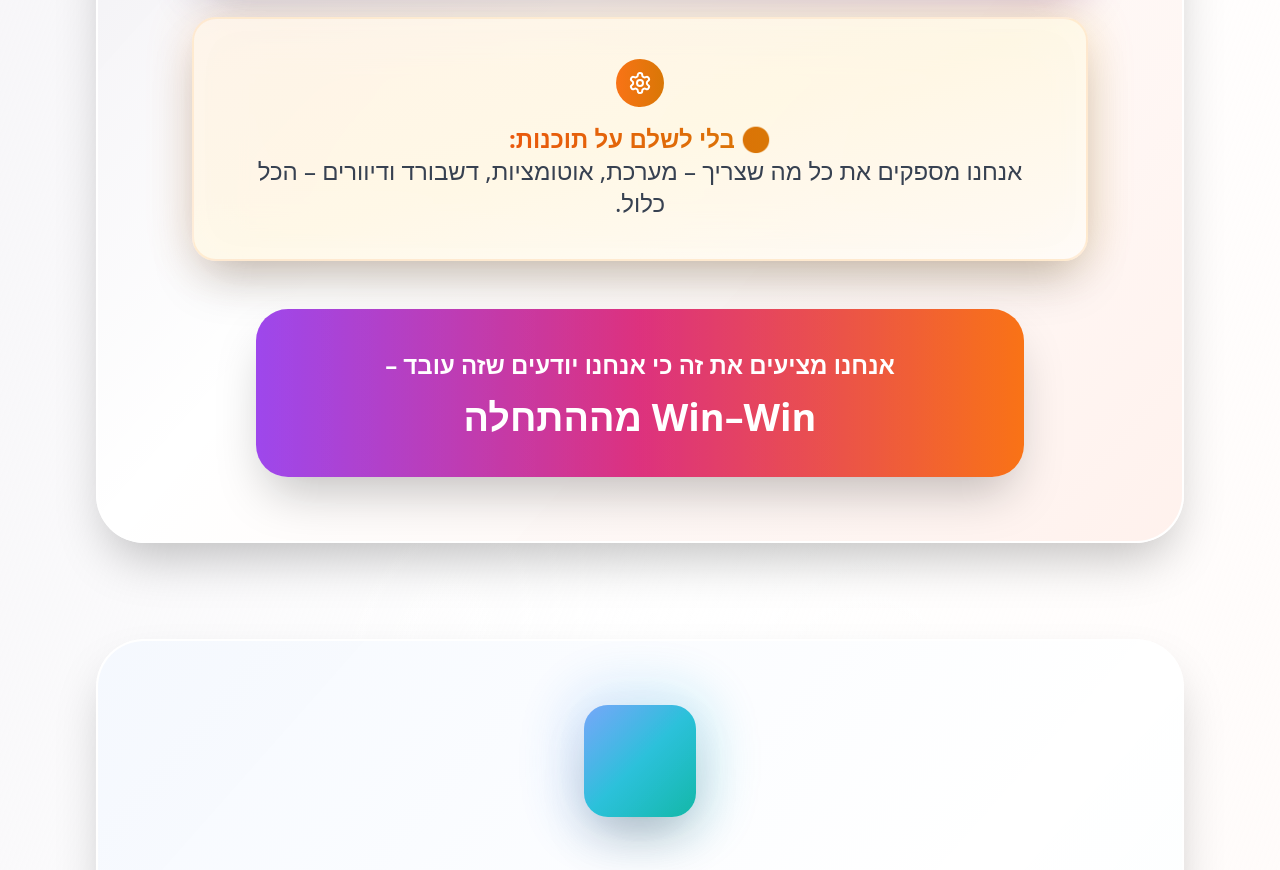
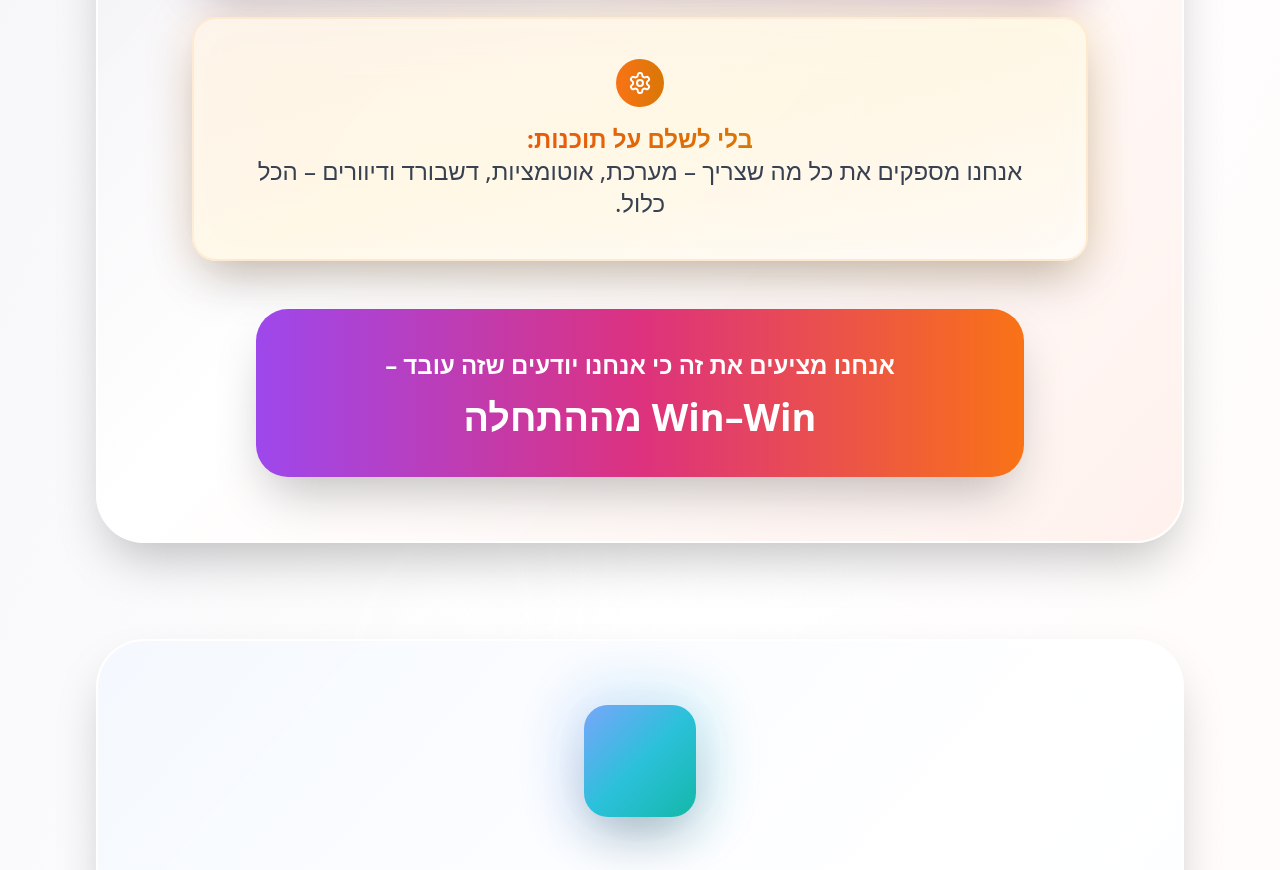
Before and after one commit to rotem-ziv21/data-to-dollars-flow, a React (Vite) app: page / in a window 1280 px wide. Shown: the part 7620-8490 px from the top of the page. Built offline with nearby package versions, Linux system fonts and the light colour scheme.

Commit message:
Remove orange dot
Remove the orange dot from the specified section.

```diff
--- a/src/pages/Index.tsx
+++ b/src/pages/Index.tsx
@@ -1156,7 +1156,7 @@ export default function Index() {
                       </div>
                       <p className="text-xl md:text-2xl text-gray-800 font-bold leading-relaxed text-center">
                         <span className="bg-gradient-to-r from-orange-600 to-amber-600 bg-clip-text text-transparent">
-                          🟠 בלי לשלם על תוכנות:
+                          בלי לשלם על תוכנות:
                         </span>
                         <br />
                         <span className="text-gray-700 font-medium">
```
